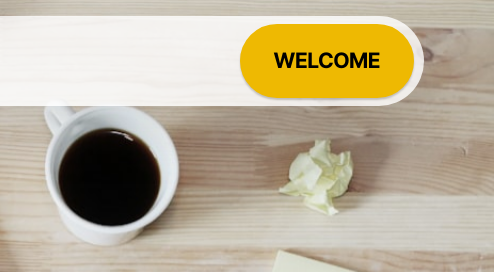
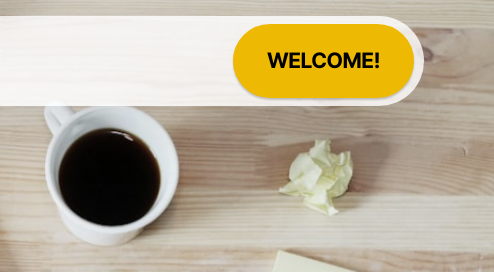
Before and after one commit to Anant1141/Courses-Notes, a plain HTML site: page index.html in a window 1280 px wide. Shown: the top 272 px of the page, 786-1280 px from the left. Drawn offline with Linux system fonts and the light colour scheme.

Commit message:
Update index.html

```diff
--- a/index.html
+++ b/index.html
@@ -750,7 +750,7 @@
         <div class="collapse navbar-collapse" id="navbarSupportedContent">
 
           <div class="navbar-buttons mbr-section-btn">
-            <a class="btn btn-primary display-4" href="#">WELCOME</a>
+            <a class="btn btn-primary display-4" href="#">WELCOME!</a>
           </div>
         </div>
       </div>
```
